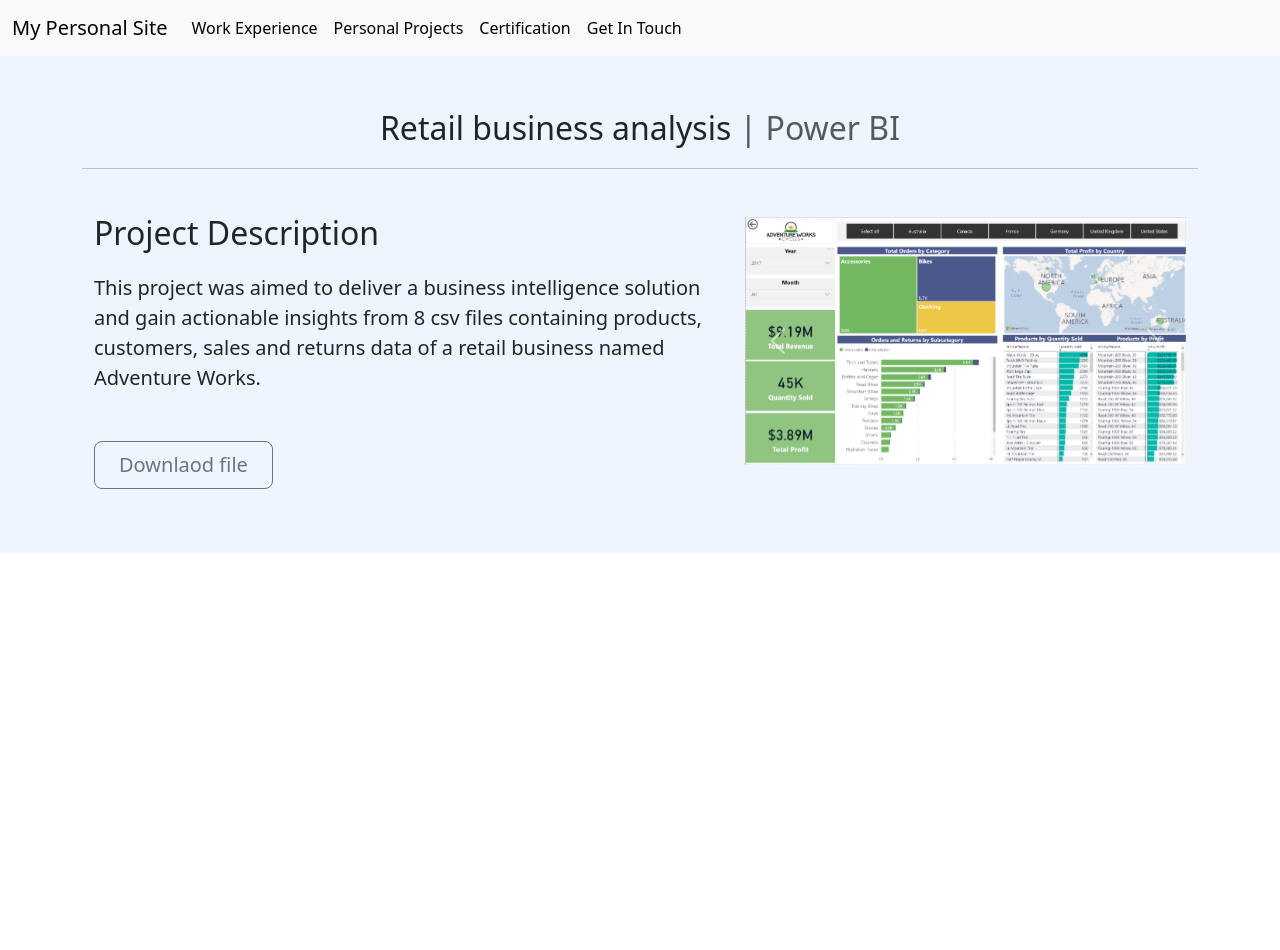
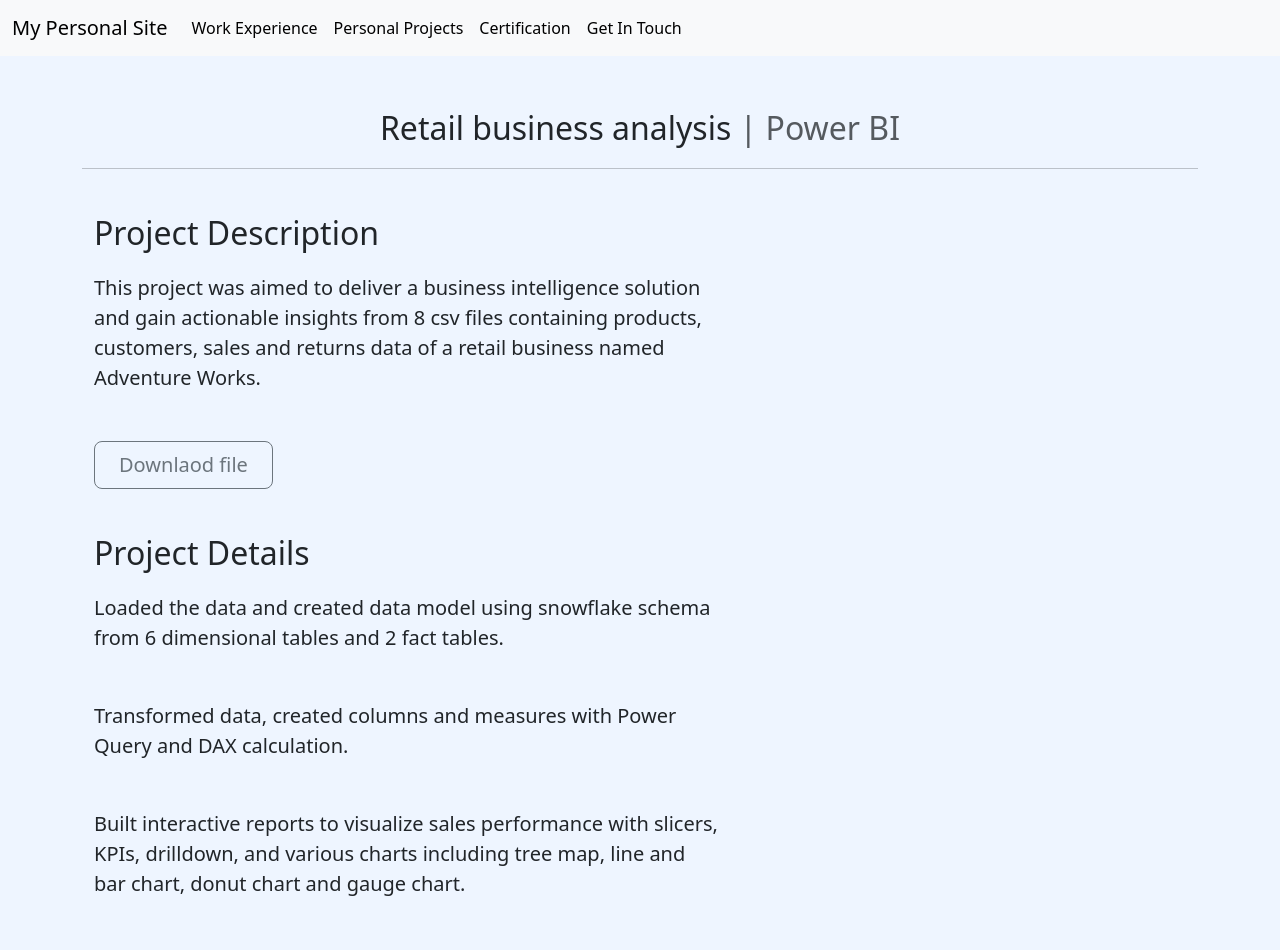
Before and after one commit to Yajinglee/My-Personal-Site, a plain HTML site: page projects.html in a window 1280 px wide. Before the commit the page ends 800 px from the top, so only its background shows below. Drawn offline with nearby package versions, Linux system fonts and the light colour scheme.

Commit message:
add projects

```diff
--- a/projects.html
+++ b/projects.html
@@ -49,7 +49,8 @@
           <a type="button" class="btn btn-outline-secondary btn-lg px-4" download="AdventureWorks_Report.pbix" href="https://github.com/Yajinglee/My_Portfolio_Website/raw/main/AdventureWorks_Report.pbix">Downlaod file</a>
         </div>
       </div>
-      <div class="col-md-5">
+
+      <!-- <div class="col-md-5">
         <div id="carousel1" class="carousel slide">
           <div class="carousel-indicators">
             <button type="button" data-bs-target="#carousel1" data-bs-slide-to="0" class="active" aria-current="true" aria-label="Slide 1"></button>
@@ -76,8 +77,22 @@
             <span class="visually-hidden">Next</span>
           </button>
         </div>
+      </div> -->
+
+    </div>
+    <div class="row featurette mx-auto my-5">
+      <div class="col-md-7">
+        <h2 class="featurette-heading fw-normal lh-1 mb-4">Project Details</span></h2>
+        <li class="borderless list-group-item d-flex justify-content-between align-items-start">
+          <div class="me-auto">
+            <p class="lead mb-5">Loaded the data and created data model using snowflake schema from 6 dimensional tables and 2 fact tables.</p>
+            <p class="lead mb-5">Transformed data, created columns and measures with Power Query and DAX calculation.</p>
+            <p class="lead mb-5">Built interactive reports to visualize sales performance with slicers, KPIs, drilldown, and various charts including tree map, line and bar chart, donut chart and gauge chart.</p>
+          </div>
+      </li>
       </div>
-    </div>
+
+
 </section>
 </body>
 </html>
```
